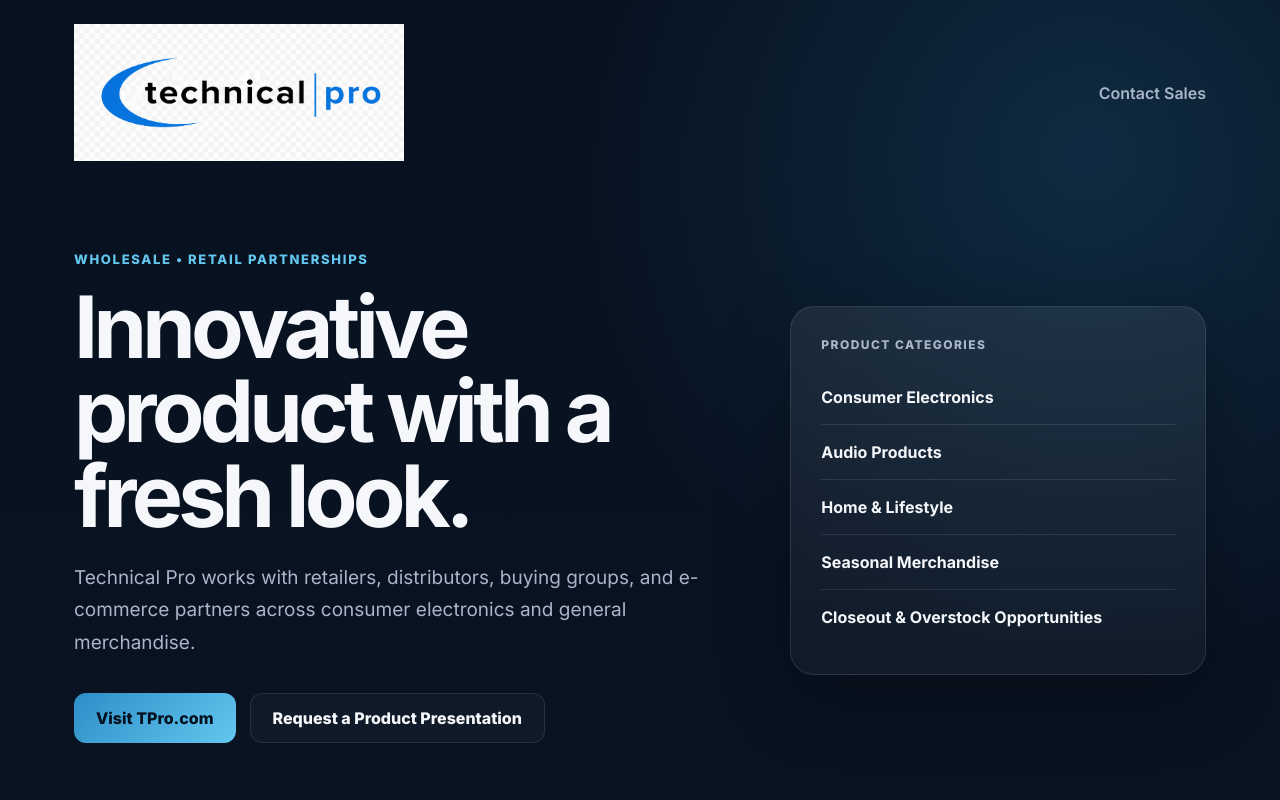
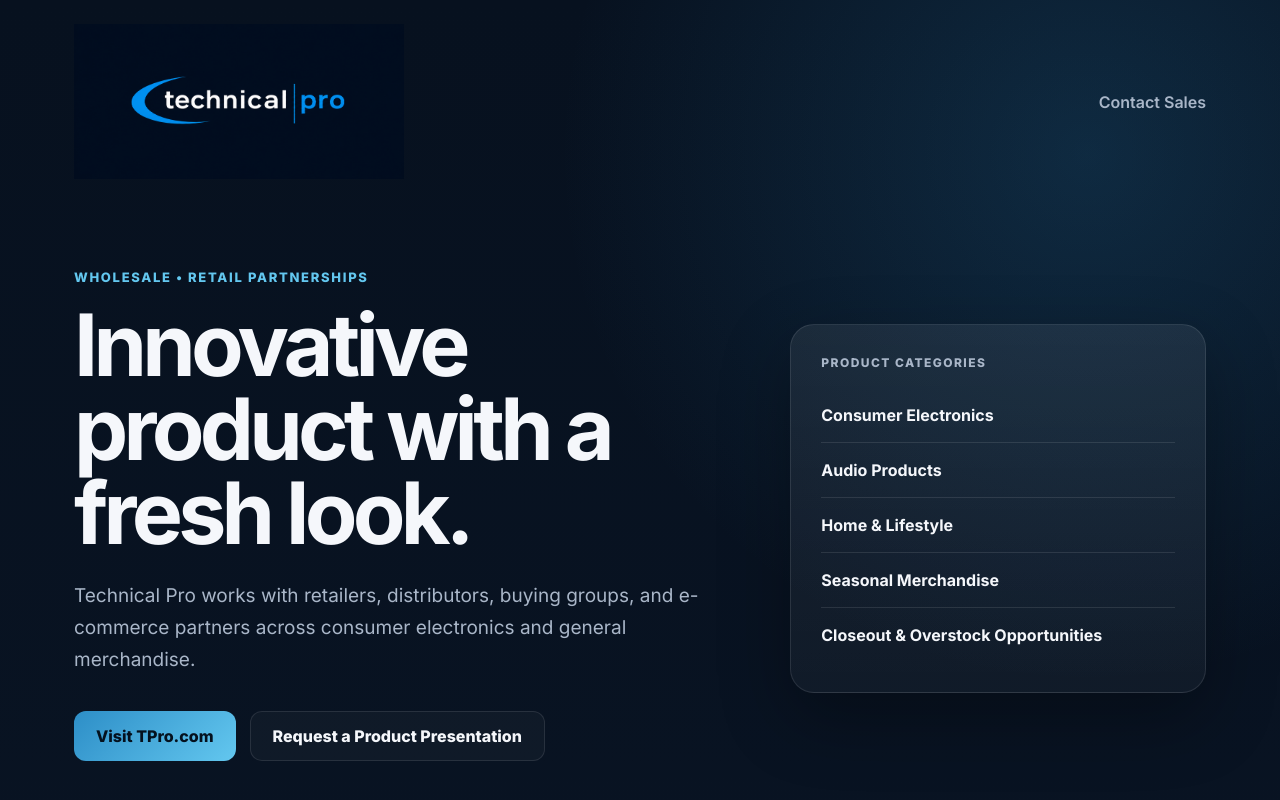
Before and after one commit to Ovicohen1/tprosales, a plain HTML site: page index.html in a window 1280 px wide. Shown: the top 800 px of the page. Drawn offline with Linux system fonts and the light colour scheme.

Commit message:
Update index.html

```diff
--- a/index.html
+++ b/index.html
@@ -13,7 +13,7 @@
 <body>
   <header class="nav">
     <a class="brand" href="#top" aria-label="Technical Pro Sales home">
-     <img src="technical-pro-logo3.png" alt="Technical Pro" />
+     <img src="technical-pro-logo4.png" alt="Technical Pro" />
     </a>
     <a class="nav-link" href="mailto:ovi@tprosales.com">Contact Sales</a>
   </header>
```
